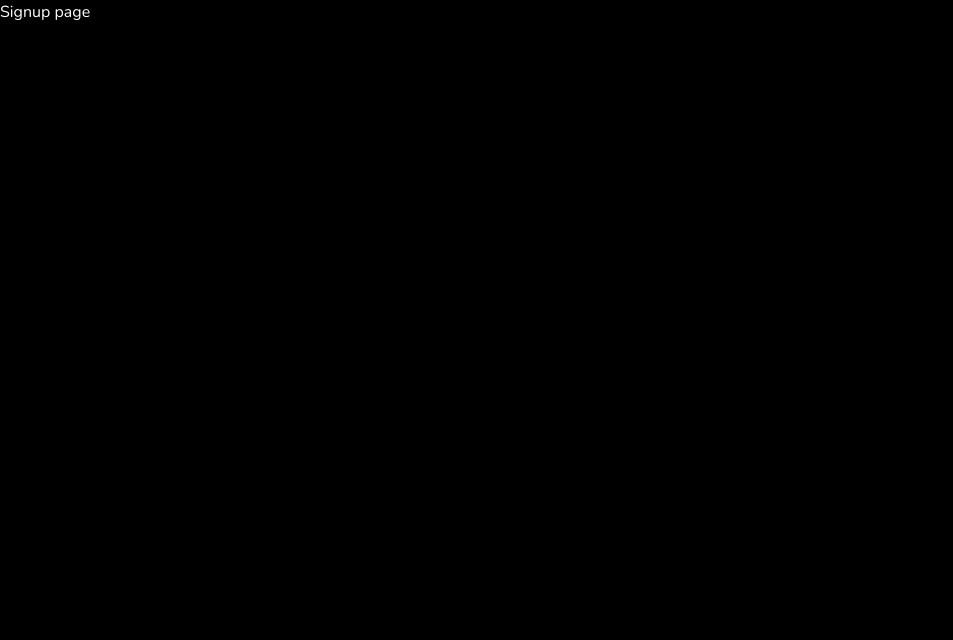
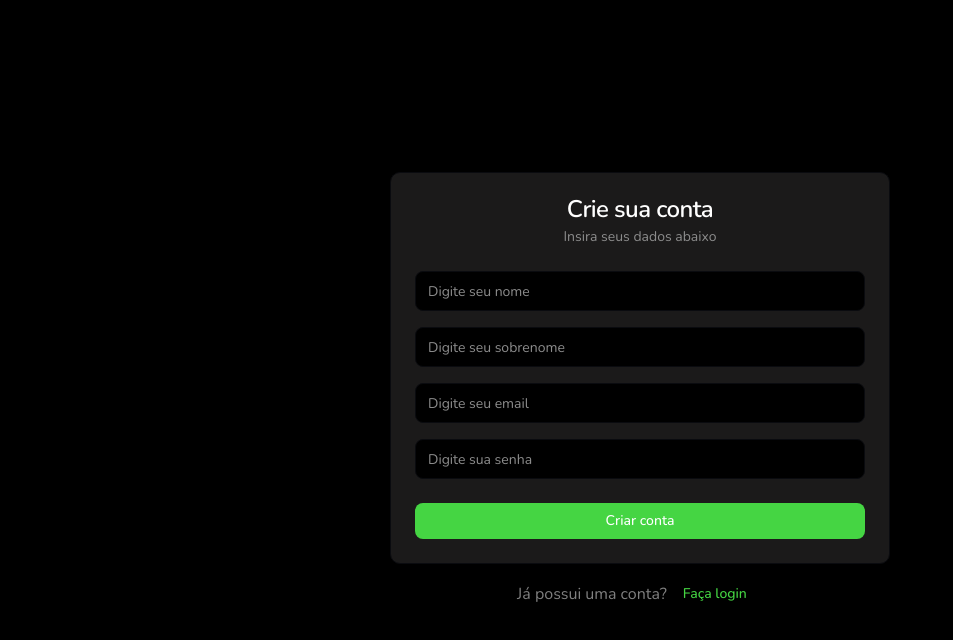
Before and after one commit to henriqueliima/fintrack, a React (Vite) app: page /signup in a window 1280 px wide. Shown: the top 640 px of the page, without its empty margins (0-953 px from the left). Built offline with nearby package versions, Linux system fonts and the light colour scheme.

Commit message:
feat: add inital sign up page

```diff
--- /dev/null
+++ b/src/components/ui/card.jsx
@@ -0,0 +1,68 @@
+import * as React from 'react';
+
+import { cn } from '@/lib/utils';
+
+const Card = React.forwardRef(({ className, ...props }, ref) => (
+  <div
+    ref={ref}
+    className={cn(
+      'bg-card text-card-foreground rounded-lg border shadow-sm',
+      className
+    )}
+    {...props}
+  />
+));
+Card.displayName = 'Card';
+
+const CardHeader = React.forwardRef(({ className, ...props }, ref) => (
+  <div
+    ref={ref}
+    className={cn('flex flex-col space-y-1.5 p-6', className)}
+    {...props}
+  />
+));
+CardHeader.displayName = 'CardHeader';
+
+const CardTitle = React.forwardRef(({ className, ...props }, ref) => (
+  <div
+    ref={ref}
+    className={cn(
+      'text-2xl leading-none font-semibold tracking-tight',
+      className
+    )}
+    {...props}
+  />
+));
+CardTitle.displayName = 'CardTitle';
+
+const CardDescription = React.forwardRef(({ className, ...props }, ref) => (
+  <div
+    ref={ref}
+    className={cn('text-muted-foreground text-sm', className)}
+    {...props}
+  />
+));
+CardDescription.displayName = 'CardDescription';
+
+const CardContent = React.forwardRef(({ className, ...props }, ref) => (
+  <div ref={ref} className={cn('p-6 pt-0', className)} {...props} />
+));
+CardContent.displayName = 'CardContent';
+
+const CardFooter = React.forwardRef(({ className, ...props }, ref) => (
+  <div
+    ref={ref}
+    className={cn('flex items-center p-6 pt-0', className)}
+    {...props}
+  />
+));
+CardFooter.displayName = 'CardFooter';
+
+export {
+  Card,
+  CardContent,
+  CardDescription,
+  CardFooter,
+  CardHeader,
+  CardTitle,
+};
--- /dev/null
+++ b/src/components/ui/input.jsx
@@ -0,0 +1,20 @@
+import * as React from 'react';
+
+import { cn } from '@/lib/utils';
+
+const Input = React.forwardRef(({ className, type, ...props }, ref) => {
+  return (
+    <input
+      type={type}
+      className={cn(
+        'border-input bg-background ring-offset-background file:text-foreground placeholder:text-muted-foreground focus-visible:ring-ring flex h-10 w-full rounded-md border px-3 py-2 text-base file:border-0 file:bg-transparent file:text-sm file:font-medium focus-visible:ring-2 focus-visible:ring-offset-2 focus-visible:outline-none disabled:cursor-not-allowed disabled:opacity-50 md:text-sm',
+        className
+      )}
+      ref={ref}
+      {...props}
+    />
+  );
+});
+Input.displayName = 'Input';
+
+export { Input };
--- a/src/index.css
+++ b/src/index.css
@@ -160,19 +160,19 @@
 :root {
   --radius: 0.625rem;
   --primary-blue: oklch(0.64 0.15 263.2);
-  --primary-green: oklch(0.5 0.14 149.1);
+  --primary-green: oklch(59.984% 0.13807 152.641);
   --primary-red: oklch(0.56 0.23 29.2);
 
   --background: oklch(0.05 0 0);
   --foreground: oklch(1 0 0);
 
-  --card: oklch(0.09 0 0);
+  --card: oklch(21.891% 0.00155 16.394);
   --card-foreground: oklch(1 0 0);
 
   --popover: oklch(0.09 0 0);
   --popover-foreground: oklch(1 0 0);
 
-  --primary: oklch(0.5 0.14 149.1);
+  --primary: oklch(76.825% 0.22197 142.877);
   --primary-foreground: oklch(1 0 0);
 
   --secondary: oklch(0.15 0.01 276.2);
--- a/src/pages/signup.jsx
+++ b/src/pages/signup.jsx
@@ -1,5 +1,42 @@
+import { Link } from 'react-router';
+
+import { Button } from '@/components/ui/button';
+import {
+  Card,
+  CardContent,
+  CardDescription,
+  CardFooter,
+  CardHeader,
+  CardTitle,
+} from '@/components/ui/card';
+import { Input } from '@/components/ui/input';
+
 const SignupPage = () => {
-  return <h1>Signup page</h1>;
+  return (
+    <div className="flex h-screen w-screen flex-col items-center justify-center gap-3">
+      <Card className="w-[500px]">
+        <CardHeader className="flex flex-col items-center">
+          <CardTitle>Crie sua conta</CardTitle>
+          <CardDescription>Insira seus dados abaixo</CardDescription>
+        </CardHeader>
+        <CardContent className="space-y-4">
+          <Input placeholder="Digite seu nome" />
+          <Input placeholder="Digite seu sobrenome" />
+          <Input placeholder="Digite seu email" />
+          <Input placeholder="Digite sua senha" type="password" />
+        </CardContent>
+        <CardFooter>
+          <Button className="w-full">Criar conta</Button>
+        </CardFooter>
+      </Card>
+      <div className="mb-4 flex items-center justify-center">
+        <p className="text-center opacity-50">Já possui uma conta?</p>
+        <Button variant="link" asChild>
+          <Link to="/login">Faça login</Link>
+        </Button>
+      </div>
+    </div>
+  );
 };
 
 export default SignupPage;
```
